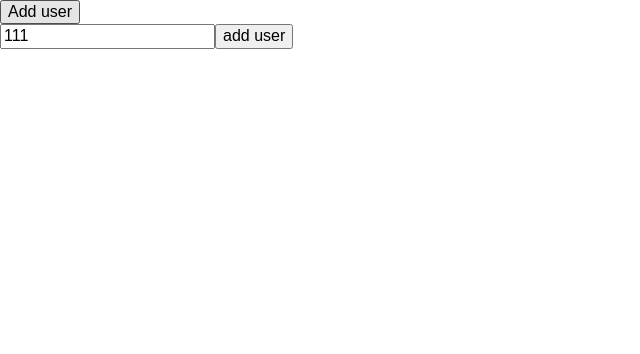
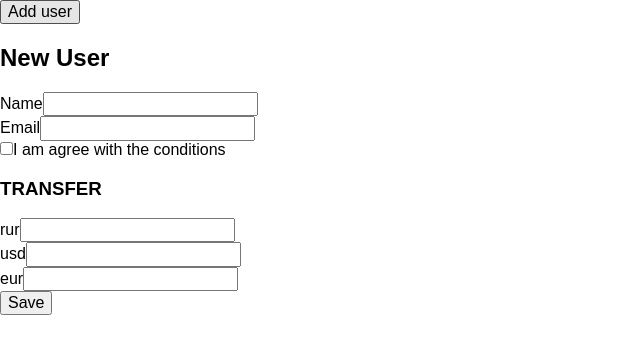
Before and after one commit to ik0oo/ts-test, a React app: page / in a window 1280 px wide. Shown: the top 354 px of the page, without its empty margins (0-640 px from the left). Built offline with nearby package versions, Linux system fonts and the light colour scheme.

Commit message:
start updating structure

```diff
--- a/src/actions/user.actions.ts
+++ b/src/actions/user.actions.ts
@@ -1,8 +1,7 @@
 import * as userInterface from '../components/aside/user/user.interface';
 
-export interface ActionInterface {
+export interface ActionInterface extends userInterface.Props {
     type: string,
-    name: string,
     id: number,
 }
 
@@ -11,6 +10,8 @@ export const addUser = (users: userInterface.Props[], action: ActionInterface) =
     {
         id: users.length,
         name: action.name,
+        email: action.email,
+        money: action.money,
         selected: false
     }
 ];
--- a/src/components/forms/add-user-form/add-user-form.tsx
+++ b/src/components/forms/add-user-form/add-user-form.tsx
@@ -1,41 +1,88 @@
-import * as React from 'react';
-import * as userInterface from '../../aside/user/user.interface';
-import store from '../../../stores';
-
-export default class AddUserForm extends React.Component<userInterface.Props, userInterface.State> {
-    static defaultProps = {
-        name: '111'
-    };
-
-    constructor (public props: userInterface.Props, public state: userInterface.State) {
-        super(props, state);
-
-        this.state = {
-            name: this.props.name
-        };
-    }
-
-    handleSubmit (event: React.FormEvent<HTMLFormElement>) : void {
-        (this.state.name.trim() !== '') && store.dispatch({
-            type: 'ADD_USER', name: this.state.name
-        });
-
-        event.preventDefault();
-    }
-
-    handleChange (event: React.FormEvent<HTMLInputElement>) : void {
-        this.setState({name: event.target.value});
-    }
-
-    render () {
-        return (
-            <div>
-                <form onSubmit={this.handleSubmit.bind(this)}>
-                    <input type="text" value={this.state.name} onChange={this.handleChange.bind(this)} />
-
-                    <button type="submit">add user</button>
-                </form>
-            </div>
-        );
-    }
-}
+//import * as React from 'react';
+//import * as userInterface from '../../aside/user/user.interface';
+//import ProfileFields from '../profile-fields/profile-fields';
+//import TransferFields from '../transfer-fields/transfer-fields';
+//import store from '../../../stores';
+//
+//export default class AddUserForm extends React.Component<userInterface.Props, userInterface.State> {
+//    static defaultProps = {
+//        name: '111',
+//        email: 'test@test.ru',
+//        conditions: false,
+//        money: {
+//            rur: 0,
+//            usd: 0,
+//            eur: 0
+//        }
+//    };
+//
+//    constructor (public props: userInterface.Props, public state: userInterface.State) {
+//        super(props, state);
+//
+//        this.state = {
+//            name: this.props.name,
+//            email: this.props.email,
+//            money: this.props.money
+//        };
+//    }
+//
+//    handleSubmit (event: React.FormEvent<HTMLFormElement>) : void {
+//        (this.state.name.trim() !== '') && store.dispatch({
+//            type: 'ADD_USER',
+//            name: this.state.name,
+//            email: this.state.email,
+//            money: [{
+//                rur: this.state.money.rur,
+//                usd: this.state.money.usd,
+//                eur: this.state.money.eur
+//            }]
+//        });
+//
+//        this.clearFields();
+//        event.preventDefault();
+//    }
+//
+//    handleChange (event: React.FormEvent<HTMLInputElement>) : void {
+//        event.persist();
+//        const target = event.target;
+//        const name = target.name;
+//
+//        this.setState({
+//            [name]: target.type === 'checkbox' ? target.checked : target.value
+//        });
+//    }
+//
+//    clearFields () {
+//        this.setState({
+//            name: '',
+//            email: '',
+//            conditions: false
+//        });
+//    }
+//
+//    render () {
+//        return (
+//            <div>
+//                <h2>New User</h2>
+//                <form onSubmit={this.handleSubmit.bind(this)}>
+//                    <ProfileFields
+//                        name={this.state.name}
+//                        email={this.state.email}
+//                        conditions={this.state.conditions}
+//                        isShowCondition={true}
+//                        onChange={this.handleChange.bind(this)}/>
+//
+//                    <TransferFields
+//                        money={this.state.money}
+//                        onChange={this.handleChange.bind(this)}/>
+//
+//
+//                {this.props.isShowCondition
+//                    ? <button type="submit" disabled={!this.state.conditions}>Save</button>
+//                    : <button type="submit">Save</button>
+//                }
+//                </form>
+//            </div>
+//        );
+//    }
+//}
--- /dev/null
+++ b/src/components/forms/profile-fields/profile-fields.tsx
@@ -0,0 +1,26 @@
+//import * as React from 'react';
+//import * as UserInterface from '../../aside/user/user.interface';
+//
+//const ProfileFields = (props: UserInterface.Props, state: UserInterface.State) => (
+//    <div>
+//        <div>
+//            <label>Name</label>
+//            <input name="name" type="text" value={props.name} onChange={props.onChange} />
+//        </div>
+//
+//        <div>
+//            <label>Email</label>
+//            <input name="email" type="text" value={props.email} onChange={props.onChange} />
+//        </div>
+//
+//        {props.isShowCondition && <div>
+//            <label>
+//                <input name="conditions" type="checkbox" checked={state.conditions} onChange={props.onChange}/>
+//                <span>I am agree with the conditions</span>
+//            </label>
+//
+//        </div>}
+//    </div>
+//);
+//
+//export default ProfileFields;
--- /dev/null
+++ b/src/components/forms/transfer-fields/transfer-fields.tsx
@@ -0,0 +1,12 @@
+//import * as React from 'react';
+//import * as UserInterface from '../../aside/user/user.interface';
+//
+//const TransferFields = (props: UserInterface.Props) => (
+//    <div>
+//        <input type="number" value={props.rur} name="rur" onChange={props.onChange} />
+//        <input type="number" value={props.usd} name="usd" onChange={props.onChange} />
+//        <input type="number" value={props.eur} name="eur" onChange={props.onChange} />
+//    </div>
+//);
+//
+//export default TransferFields;
--- /dev/null
+++ b/src/components/forms/user-details.tsx
@@ -0,0 +1,138 @@
+import * as React from 'react';
+import * as UserInterface from '../aside/user/user.interface';
+import store from '../../stores';
+
+interface Props extends UserInterface.Props {
+    title?: string,
+    isEditMode?: boolean,
+    createUser: () => void
+}
+
+interface State extends UserInterface.State {
+    conditions: boolean,
+    name: string,
+    email: string,
+    rur: number,
+    usd: number,
+    eur: number
+}
+
+/*
+* by default it uses as a "new user" component
+* it may a edit user component if you pass here the "isEditMode=true" property
+* */
+export default class UserDetails extends React.Component<Props, State> {
+    static defaultProps = {
+        name: '',
+        email: '',
+        title: 'New User',
+        isEditMode: false,
+    };
+
+    constructor (public props: Props, public state: State) {
+        super(props, state);
+
+        this.state = {
+            name: this.props.name,
+            email: this.props.email,
+            conditions: false
+        };
+    }
+
+    createUser (event: React.FormEvent<HTMLButtonElement>) {
+
+        this.props.createUser({
+            name: this.state.name,
+            email: this.state.email
+        });
+
+
+        this.clean();
+        event.preventDefault();
+    }
+
+    editUser (event: React.FormEvent<HTMLButtonElement>) {
+
+        event.preventDefault();
+    }
+
+    sendTransfer (event: React.FormEvent<HTMLButtonElement>) {
+
+        event.preventDefault();
+    }
+
+    clean () {
+        this.setState({
+            name: '',
+            email: ''
+        });
+    }
+
+    onChange (event: React.FormEvent<HTMLInputElement>) : void {
+        const target = event.target as HTMLInputElement;
+        const fieldName = target.name;
+
+        this.setState({
+            [fieldName]: target.type === 'checkbox' ? target.checked : target.value
+        });
+    }
+
+    render () {
+        const transfers = ['rur', 'usd', 'eur'];
+
+        return (
+            <div>
+                <h2>{this.props.title}</h2>
+                <form>
+                    <div>
+                        <label>Name</label>
+                        <input
+                            type="text"
+                            name="name"
+                            value={this.state.name}
+                            onChange={this.onChange.bind(this)} />
+
+                    </div>
+
+                    <div>
+                        <label>Email</label>
+                        <input
+                            type="text"
+                            name="email"
+                            value={this.state.email}
+                            onChange={this.onChange.bind(this)} />
+                    </div>
+
+                    {!this.props.isEditMode
+                        ?
+                        <div>
+                            <label>
+                                <input
+                                    type="checkbox"
+                                    name="conditions"
+                                    checked={this.state.conditions}
+                                    onChange={this.onChange.bind(this)} />
+                                <span>I am agree with the conditions</span>
+                            </label>
+                        </div>
+                        :
+                        <button onClick={this.editUser.bind(this)}>Save</button>
+                    }
+
+                    <h3>TRANSFER</h3>
+
+                    {transfers.map(item => <div key={item}>
+                        <span>{item}</span>
+                        <input name={item} type="number" onChange={this.onChange.bind(this)}/>
+                    </div>)}
+
+                    {!this.props.isEditMode
+                        ? <button onClick={this.createUser.bind(this)}>Save</button>
+                        : <button onClick={this.sendTransfer.bind(this)}>Send</button>
+                    }
+
+                </form>
+            </div>
+        );
+    }
+}
--- a/src/components/layout.tsx
+++ b/src/components/layout.tsx
@@ -1,8 +1,12 @@
 import * as React from 'react';
 import Aside from './aside/aside';
 import store from '../stores';
-import AddUserForm from './forms/add-user-form/add-user-form';
+import UserDetails from './forms/user-details';
 import './layout.css';
+
+const createUser = user => store.dispatch(
+    Object.assign({type: 'ADD_USER'}, user)
+);
 
 export default function Layout () {
     return (
@@ -13,7 +17,9 @@ export default function Layout () {
                 })}
             />
             <div className="main">
-                <AddUserForm />
+                <UserDetails
+                    createUser={createUser}
+                />
             </div>
         </section>
     );
--- a/src/reducers/index.ts
+++ b/src/reducers/index.ts
@@ -21,6 +21,7 @@ const userapp = (state: State = initialState, action: userActions.ActionInterfac
             });
 
         case 'SELECT_USER':
+            console.log(userActions.selectUser(state.users, action));
             return (<any>Object).assign({}, state, {
                 users: userActions.selectUser(state.users, action)
             });
```
Also changed, not shown: src/components/aside/user/user.interface.ts (+16 -4 lines).
